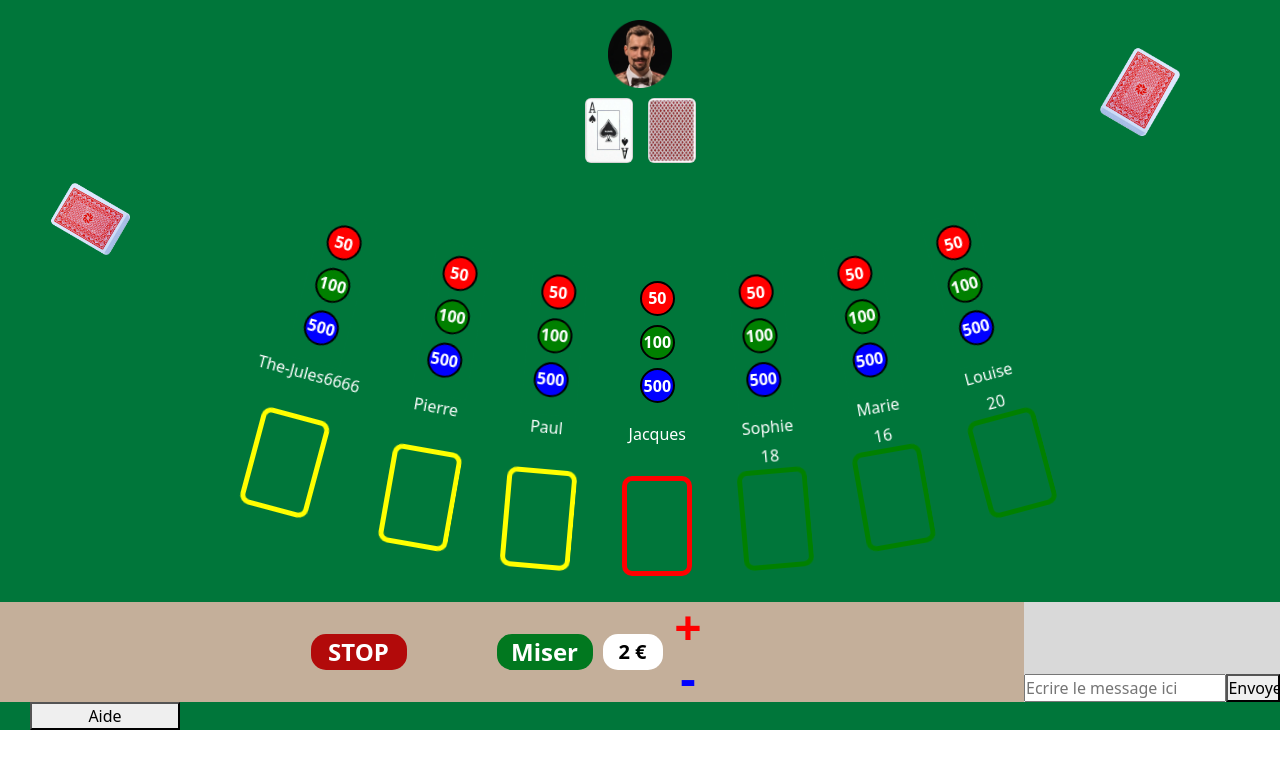
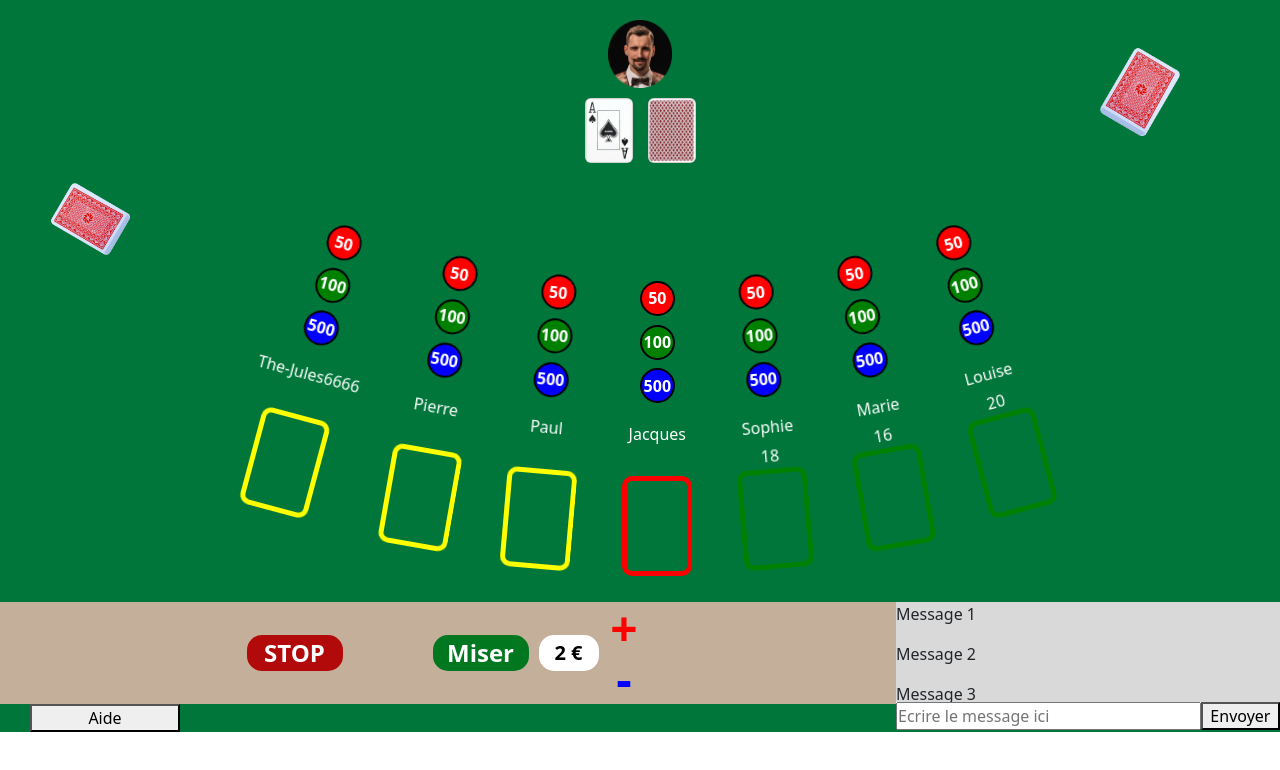
Before and after one commit to LDDW/APP_BLACKJACK, a React (Create React App) app in the folder src_front/: page /game in a window 1280 px wide. Shown: the top 770 px of the page. Built offline with nearby package versions, Linux system fonts and the light colour scheme; no server answers.

Commit message:
Jules:composant chat dans Game & css

```diff
--- a/src_front/src/components/ChatBox/ChatBox.css
+++ b/src_front/src/components/ChatBox/ChatBox.css
@@ -1,22 +1,25 @@
-.ChatBox{
-    display: flex;
-    flex-direction: column;
-    justify-content: flex-end;
+.ChatBox {
+    width: 30%;
     height: 100px;
-    width: 100%;
+    /* overflow-y: auto; */
     background-color: #D9D9D9;
 }
 
-.InputContainer{
+.MessagesContainer {
+    height: 100px;
+    overflow-y: auto;
+}
+.InputContainer {
     display: flex;
-    width: 100%;
+    /* width: 100%; */
 }
 
-.ChatInput{
+.ChatInput {
     width: 80%;
     flex: 8;
 }
-.SendButton{
+
+.SendButton {
     width: 20%;
     flex: 2;
 }
--- a/src_front/src/components/ChatBox/ChatBox.tsx
+++ b/src_front/src/components/ChatBox/ChatBox.tsx
@@ -1,15 +1,19 @@
 import React, { useState } from 'react';
 import './ChatBox.css';
 
-interface ChipProps {
-    minValue: number;
+interface ChatBoxMessages {
+    messages: string[];
 }
 
-const ChatBox = () => {
-
+const ChatBox: React.FC<ChatBoxMessages> = ({ messages }) => {
     return (
 
         <div className="ChatBox">
+            <div className="MessagesContainer">
+                {messages.map((message, index) => (
+                    <p key={index} className="message">{message}</p>
+                ))}
+            </div>
             <div className="InputContainer">
                 <input
                     type="text"
@@ -21,6 +25,7 @@ const ChatBox = () => {
             </div>
         </div>
 
+
     );
 };
 export default ChatBox;
--- a/src_front/src/components/betZone/BetZone.css
+++ b/src_front/src/components/betZone/BetZone.css
@@ -1,19 +1,6 @@
-.BetZone{
-    display: flex;
-    justify-content: space-between;
-}
-
-.BetArea{
-    flex: 8;
-}
-
-.ChatArea{
-    flex: 2;
-}
 
 .BetArea {
-    width: 100%;
-    height: 100px;
+    width: 70%;
     background-color: #C4AF9A;
     justify-content: center;
     display: flex;
--- a/src_front/src/components/betZone/BetZone.tsx
+++ b/src_front/src/components/betZone/BetZone.tsx
@@ -1,12 +1,12 @@
 import React, { useState } from 'react';
 import './BetZone.css';
-import ChatBox from '../ChatBox/ChatBox';
 interface ChipProps {
     minValue: number;
 }
 
 const BetZone: React.FC<ChipProps> = ({ minValue }) => {
     const [betValue, setBetValue] = useState(minValue);
+
 
     const handleIncrement = () => {
         setBetValue(prevValue => betValue + 1);
@@ -18,8 +18,8 @@ const BetZone: React.FC<ChipProps> = ({ minValue }) => {
         }
     };
 
+
     return (
-        <div className='BetZone'>
             <div className="BetArea">
                 <div className='ButtonArea'>
                     <button className='StopButton'>STOP</button>
@@ -29,7 +29,7 @@ const BetZone: React.FC<ChipProps> = ({ minValue }) => {
                     <input
                         type="text"
                         id="euro-input"
-                        value={betValue+' €'}
+                        value={betValue + ' €'}
                         className="BetInput"
                         readOnly
                     />
@@ -40,8 +40,6 @@ const BetZone: React.FC<ChipProps> = ({ minValue }) => {
                 </div>
 
             </div>
-            <div className='ChatArea'><ChatBox /></div>
-        </div>
     );
 };
 
--- a/src_front/src/components/game/Game.css
+++ b/src_front/src/components/game/Game.css
@@ -0,0 +1,4 @@
+.BetZone{
+    display: flex;
+    justify-content: space-between;
+}
--- a/src_front/src/components/game/Game.tsx
+++ b/src_front/src/components/game/Game.tsx
@@ -1,4 +1,5 @@
 import React from 'react';
+import './Game.css';
 
 import DealerZone from '../dealerZone/DealerZone';
 import DiscardPileZone from '../discardPileZone/DiscardPileZone';
@@ -6,6 +7,7 @@ import ChipZone from "../chipZone/ChipZone";
 import RuleZone from "../ruleZone/RuleZone";
 import PlayerZone from "../playerZone/PlayerZone";
 import BetZone from '../betZone/BetZone';
+import ChatBox from '../ChatBox/ChatBox';
 
 const playerNames = ["The-Jules6666", "Pierre", "Paul", "Jacques", "Sophie", "Marie", "Louise"];
 // Récupération du status du joueur passé en props de PlayerZone
@@ -13,15 +15,20 @@ const playerStatuses = ["not-played", "not-played", "not-played", "playing", "pl
 // Récupération des valeurs des cartes
 const cardValues = [10, 20, 15, 0, 18, 16, 20];
 
+
 const Game = () => {
     return (
         <div className="App">
             <header className="App-header">
-                <DealerZone/>
-                <DiscardPileZone/>
-                <PlayerZone playerNames={playerNames} playerStatuses={playerStatuses} cardValues={cardValues}/>
-                <BetZone minValue={2}/>
-                <RuleZone/>
+                <DealerZone />
+                <DiscardPileZone />
+                <PlayerZone playerNames={playerNames} playerStatuses={playerStatuses} cardValues={cardValues} />
+                <div className='BetZone'>
+                    <BetZone minValue={2}/>
+                    <ChatBox messages={["Message 1", "Message 2", "Message 3", "Message 4"]} />
+                </div>
+                <RuleZone />
+
             </header>
         </div>
     )
```
